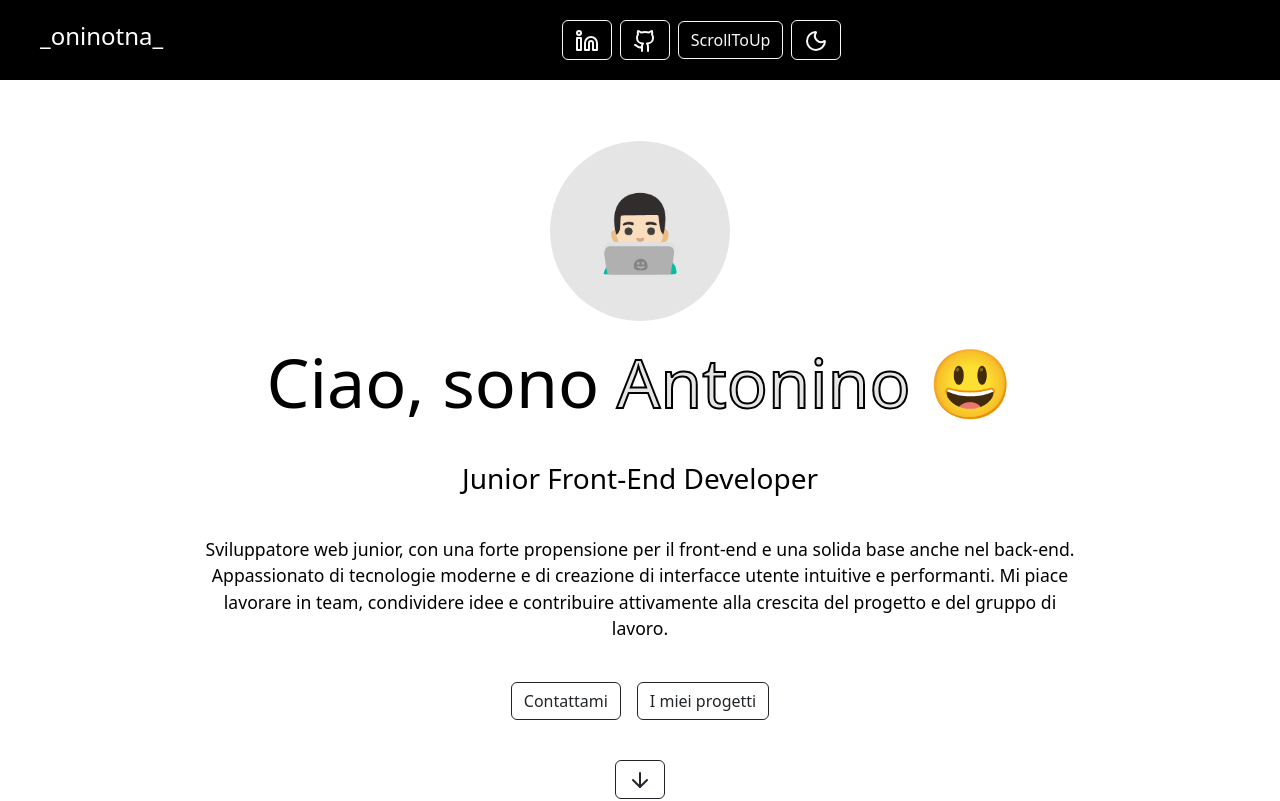
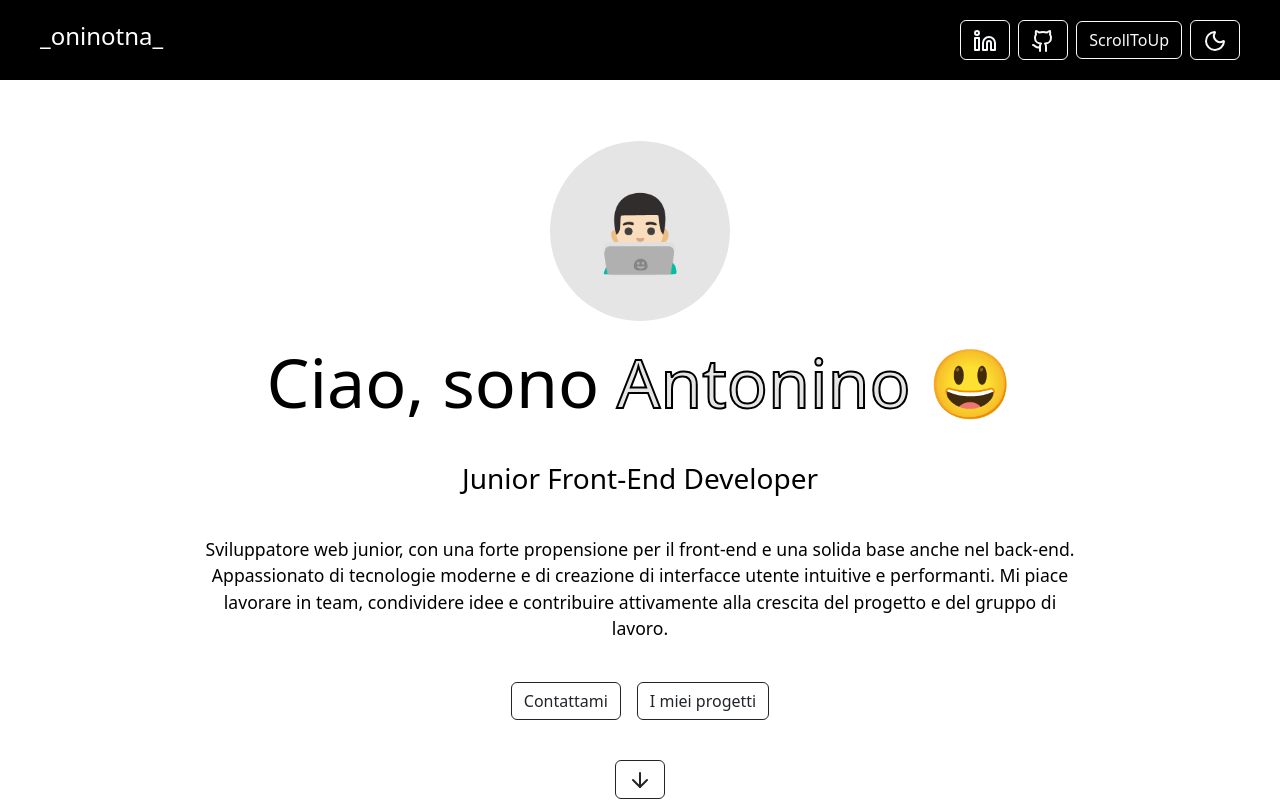
Before and after one commit to oninotna/portfolio, a React (Vite) app: page / in a window 1280 px wide. Shown: the top 801 px of the page. Built offline with nearby package versions, Linux system fonts and the light colour scheme.

Commit message:
fix navbar css

```diff
--- a/src/assets/Components/NavBar.jsx
+++ b/src/assets/Components/NavBar.jsx
@@ -31,7 +31,7 @@ export default function NavBar () {
                         aria-label="Toggle navigation">
                         <span className={`btn btn-outline-${theme === "light" ? "light" : "dark"}`}><Menu /></span>
                     </button>
-                    <div className="collapse navbar-collapse navbar-nav justify-content-center" id="navbar">
+                    <div className="collapse navbar-collapse navbar-nav " id="navbar">
                         <a
                             className={`btn btn-outline-${theme === "light" ? "light" : "dark"}`}
                             href='https://www.linkedin.com/in/antonino-musarra-tubbi-ba0b25280'
--- a/src/assets/css/NavBar.css
+++ b/src/assets/css/NavBar.css
@@ -53,11 +53,11 @@
     justify-content: flex-end;
 }
 
-@media (max-width: 992px) {
+@media (max-width: 768px) {
     .navbar-nav {
         gap: 0.5rem;
         flex-direction: row;
         flex-wrap: wrap;
-        justify-content: flex-end;
+        justify-content: center;
     }
 }
```
